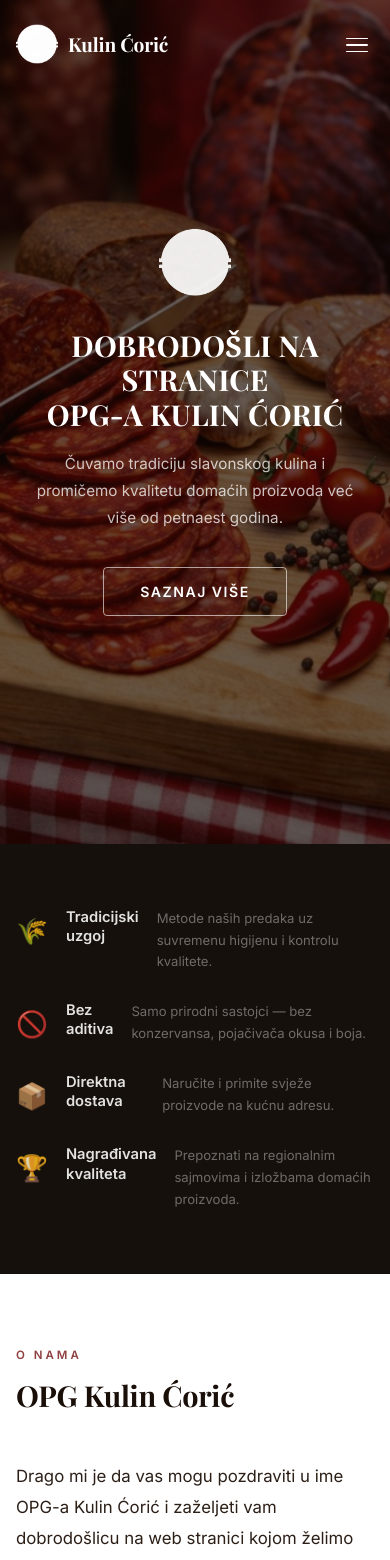
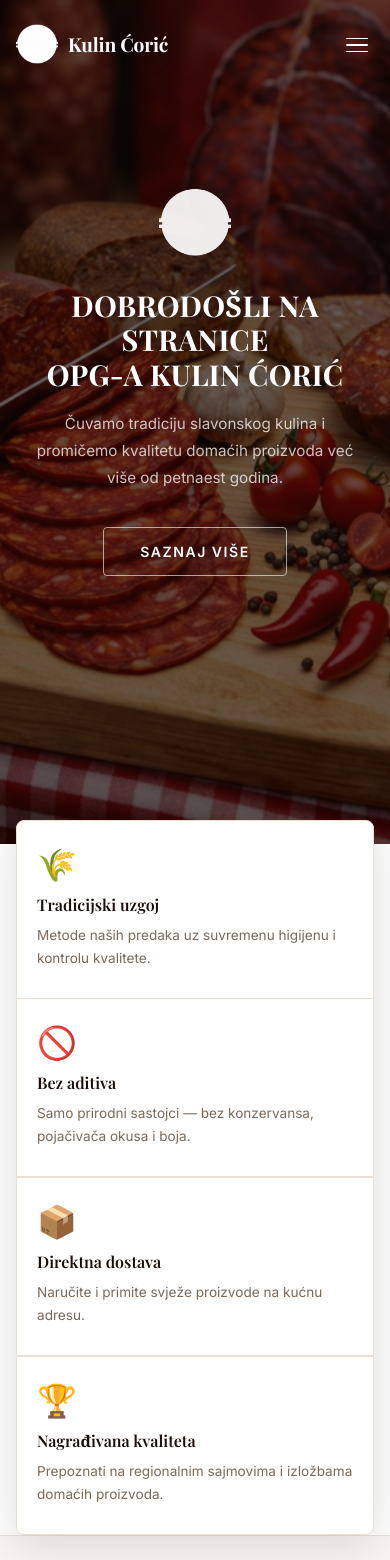
Before and after one commit to tomcoric/opg-coric-web, a React (Vite) app: page / in a window 390 px wide. Shown: the top 1560 px of the page. Built offline with nearby package versions, Linux system fonts and the light colour scheme.

Commit message:
FeatureBanner: plutajući dizajn na dnu Hero-a, vidljiv odmah

```diff
--- a/src/App.jsx
+++ b/src/App.jsx
@@ -3,9 +3,12 @@ import Header from './components/layout/Header'
 import Footer from './components/layout/Footer'
 import Hero from './components/sections/Hero'
 import FeatureBanner from './components/sections/FeatureBanner'
+import Stats from './components/sections/Stats'
 import About from './components/sections/About'
-import Products from './components/sections/Products'
+import KulinInfo from './components/sections/KulinInfo'
+import Media from './components/sections/Media'
 import Contact from './components/sections/Contact'
+import CathedralDivider from './components/ui/CathedralDivider'
 
 function App() {
   return (
@@ -14,8 +17,12 @@ function App() {
       <main>
         <Hero />
         <FeatureBanner />
+        <Stats />
         <About />
-        <Products />
+        <CathedralDivider />
+        <KulinInfo />
+        <CathedralDivider />
+        <Media />
         <Contact />
       </main>
       <Footer />
--- a/src/components/sections/FeatureBanner.jsx
+++ b/src/components/sections/FeatureBanner.jsx
@@ -10,11 +10,11 @@ const features = [
 
 export default function FeatureBanner() {
   return (
-    <section className={styles.banner}>
+    <div className={styles.wrapper}>
       <Container>
         <div className={styles.grid}>
           {features.map(f => (
-            <div key={f.title} className={styles.item}>
+            <div key={f.title} className={styles.card}>
               <span className={styles.icon}>{f.icon}</span>
               <h3 className={styles.title}>{f.title}</h3>
               <p className={styles.desc}>{f.desc}</p>
@@ -22,6 +22,6 @@ export default function FeatureBanner() {
           ))}
         </div>
       </Container>
-    </section>
+    </div>
   )
 }
--- a/src/components/sections/FeatureBanner.module.css
+++ b/src/components/sections/FeatureBanner.module.css
@@ -1,58 +1,86 @@
-.banner {
-  background: var(--bg-dark);
-  padding: 64px 0;
+/* Plutajući blok — "izvlači se" iz Hero-a prema gore */
+.wrapper {
+  position: relative;
+  z-index: 10;
+  margin-top: -80px;
+  padding: 0 0 0;
 }
 
 .grid {
   display: grid;
   grid-template-columns: repeat(4, 1fr);
+  gap: 0;
+  background: #fff;
+  border-radius: var(--radius-lg);
+  box-shadow: 0 8px 48px rgba(26, 14, 8, 0.14);
+  overflow: hidden;
+  border: 1px solid var(--border);
 }
 
-.item {
-  padding: 0 40px;
-  border-right: 1px solid rgba(255, 255, 255, 0.06);
-  display: flex;
-  align-items: flex-start;
-  gap: 18px;
+.card {
+  padding: 36px 28px;
+  border-right: 1px solid var(--border);
+  transition: background 0.25s;
 }
 
-.item:first-child { padding-left: 0; }
-.item:last-child  { border-right: none; padding-right: 0; }
+.card:last-child {
+  border-right: none;
+}
+
+.card:hover {
+  background: var(--bg-alt);
+}
 
 .icon {
-  font-size: 1.6rem;
-  flex-shrink: 0;
-  margin-top: 2px;
-  opacity: 0.85;
+  display: block;
+  font-size: 2rem;
+  margin-bottom: 14px;
+  line-height: 1;
 }
 
 .title {
-  font-family: var(--font-body);
-  font-size: 0.92rem;
+  font-family: var(--font-heading);
+  font-size: 1rem;
   font-weight: 600;
-  color: rgba(255, 255, 255, 0.88);
-  margin-bottom: 6px;
+  color: var(--text-heading);
+  margin-bottom: 8px;
   line-height: 1.3;
 }
 
 .desc {
-  font-size: 0.82rem;
-  color: rgba(255, 255, 255, 0.38);
-  line-height: 1.65;
+  font-size: 0.85rem;
+  color: var(--text-muted);
+  line-height: 1.7;
 }
 
+/* Hero treba imati padding-bottom da ostavi mjesta za plutajući blok */
 @media (max-width: 1024px) {
+  .card { padding: 28px 20px; }
+}
+
+@media (max-width: 768px) {
+  .wrapper { margin-top: -40px; }
+
   .grid {
     grid-template-columns: repeat(2, 1fr);
-    gap: 32px 0;
+    border-radius: var(--radius-md);
   }
-  .item:nth-child(2) { border-right: none; }
-  .item:nth-child(3) { border-right: 1px solid rgba(255,255,255,0.06); padding-left: 0; }
-  .item:nth-child(4) { border-right: none; }
+
+  .card:nth-child(2) { border-right: none; }
+  .card:nth-child(3) {
+    border-right: 1px solid var(--border);
+    border-top: 1px solid var(--border);
+  }
+  .card:nth-child(4) {
+    border-right: none;
+    border-top: 1px solid var(--border);
+  }
 }
 
-@media (max-width: 560px) {
-  .grid { grid-template-columns: 1fr; gap: 28px; }
-  .item { border-right: none; padding: 0; }
-  .item:nth-child(3) { border-right: none; }
+@media (max-width: 480px) {
+  .wrapper { margin-top: -24px; }
+  .grid { grid-template-columns: 1fr; }
+  .card { border-right: none; border-bottom: 1px solid var(--border); }
+  .card:last-child { border-bottom: none; }
+  .card:nth-child(3) { border-right: none; }
 }
--- a/src/components/sections/Hero.module.css
+++ b/src/components/sections/Hero.module.css
@@ -6,6 +6,7 @@
   align-items: center;
   justify-content: center;
   overflow: hidden;
+  padding-bottom: 80px;
 }
 
 .bg {
```
